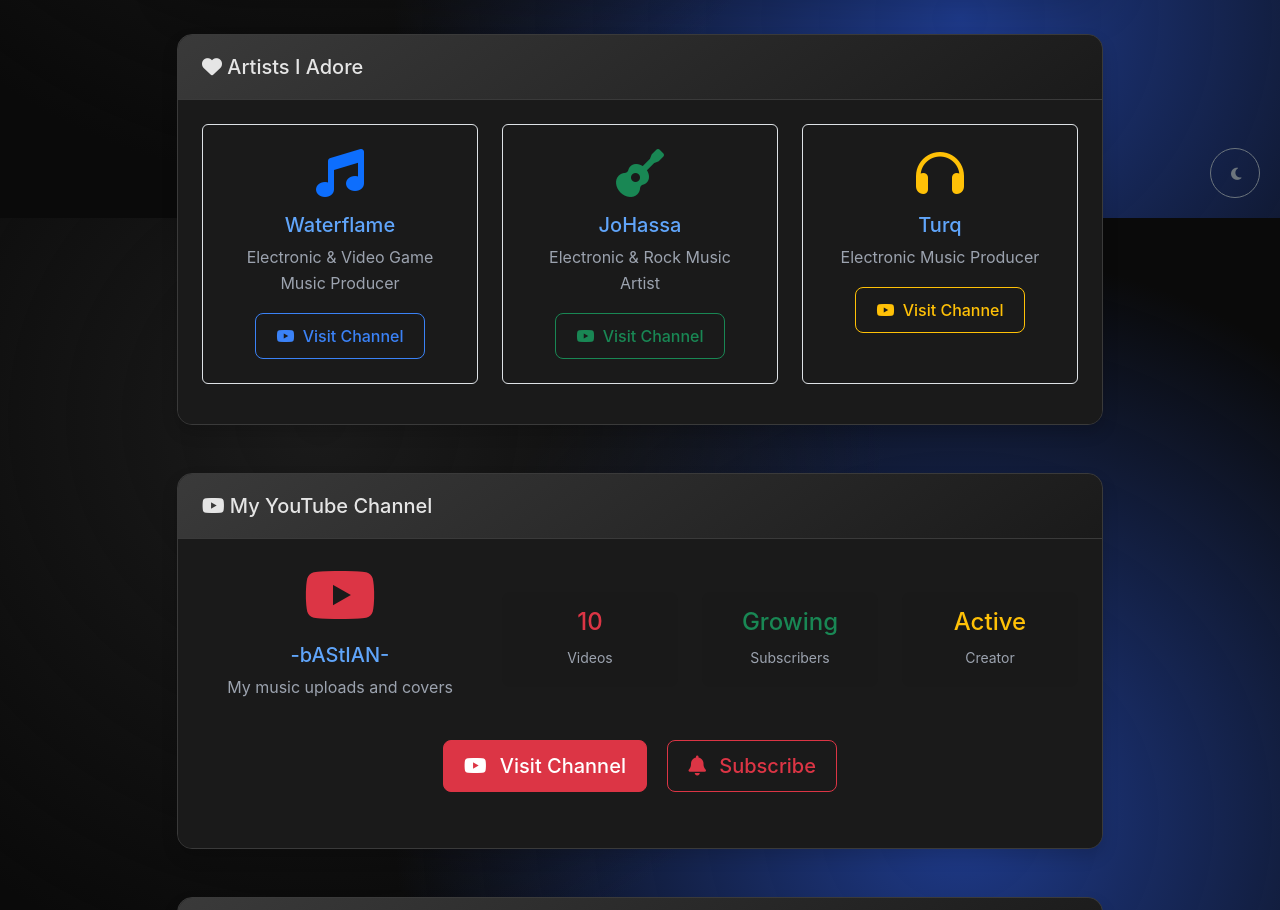
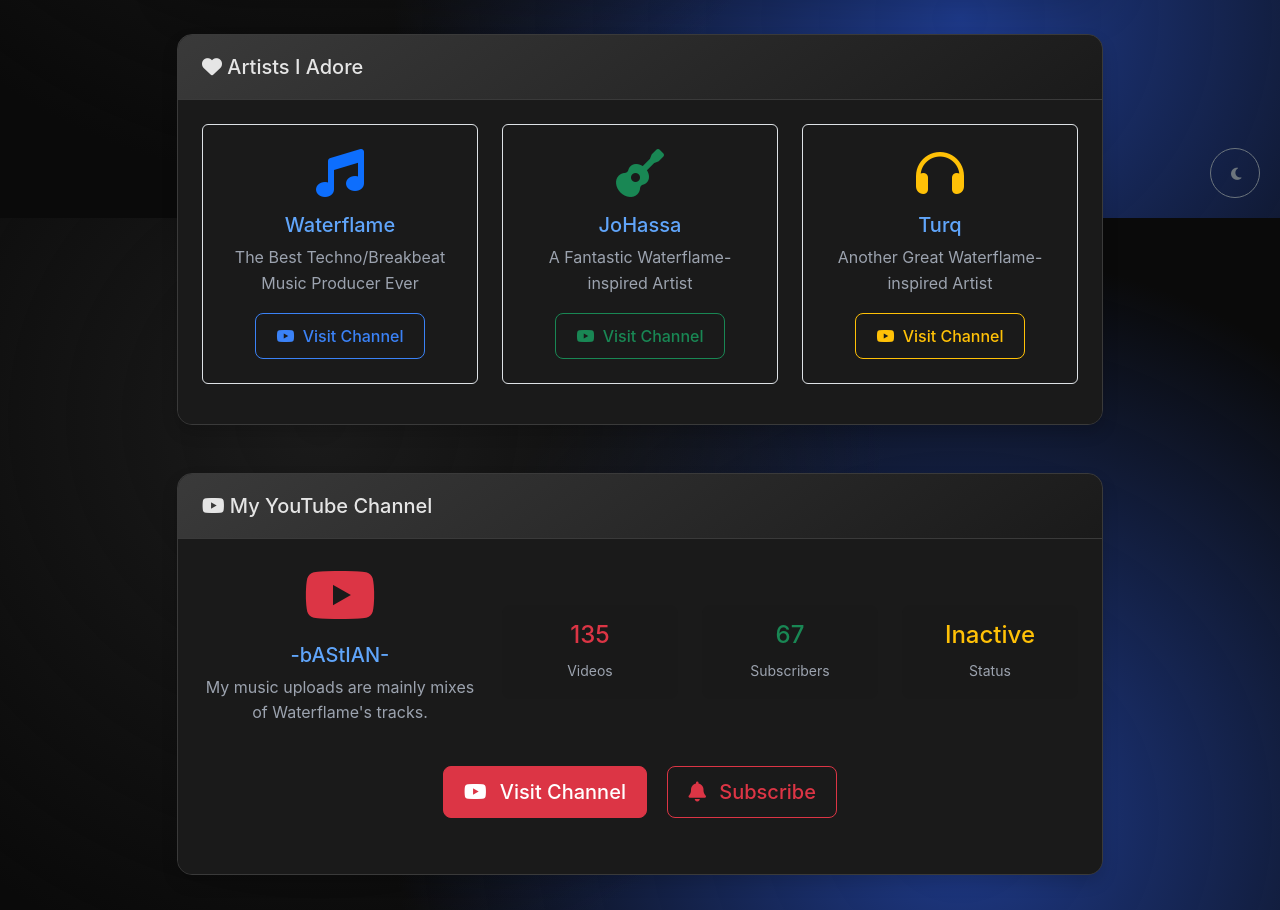
Before and after one commit to BastianKL/zjadowrealm, a Flask app: page /music in a window 1280 px wide. Shown: the part 582-1492 px from the top of the page. Run offline with Flask 3, Linux system fonts and the light colour scheme.

Commit message:
Deploy personalized Music page with user customizations

```diff
--- a/templates/music.html
+++ b/templates/music.html
@@ -48,10 +48,10 @@
                     </div>
                     <div class="col-md-8">
                         <div class="track-info">
-                            <h4 class="track-title text-blue-glow mb-1" id="currentTrackTitle">Perfect - Ed Sheeran Cover</h4>
+                            <h4 class="track-title text-blue-glow mb-1" id="currentTrackTitle">Time Below Legendary Midnight Skies</h4>
                             <h6 class="artist-name text-muted mb-3">by -bAStIAN-</h6>
                             <p class="track-description mb-3" id="currentTrackDescription">
-                                A beautiful acoustic cover of Ed Sheeran's "Perfect". This intimate performance showcases the emotional depth of this beloved song with a personal touch.
+                                This is a mix of some of the best melodies Waterflame has created, I really like the energy it provides, hope you enjoy it too.
                             </p>
 
                             <!-- Track Controls -->
@@ -102,8 +102,8 @@
                         <div class="artist-card text-center p-4 border rounded">
                             <i class="fas fa-music fa-3x text-primary mb-3"></i>
                             <h5 class="text-blue-glow">Waterflame</h5>
-                            <p class="text-muted mb-3">Electronic & Video Game Music Producer</p>
-                            <a href="https://www.youtube.com/@Waterflame89" target="_blank" class="btn btn-outline-primary">
+                            <p class="text-muted mb-3">The Best Techno/Breakbeat Music Producer Ever</p>
+                            <a href="https://www.youtube.com/@WaterflameMusic" target="_blank" class="btn btn-outline-primary">
                                 <i class="fab fa-youtube me-1"></i> Visit Channel
                             </a>
                         </div>
@@ -112,7 +112,7 @@
                         <div class="artist-card text-center p-4 border rounded">
                             <i class="fas fa-guitar fa-3x text-success mb-3"></i>
                             <h5 class="text-blue-glow">JoHassa</h5>
-                            <p class="text-muted mb-3">Electronic & Rock Music Artist</p>
+                            <p class="text-muted mb-3">A Fantastic Waterflame-inspired Artist</p>
                             <a href="https://www.youtube.com/@JoHassaMusic" target="_blank" class="btn btn-outline-success">
                                 <i class="fab fa-youtube me-1"></i> Visit Channel
                             </a>
@@ -122,8 +122,8 @@
                         <div class="artist-card text-center p-4 border rounded">
                             <i class="fas fa-headphones fa-3x text-warning mb-3"></i>
                             <h5 class="text-blue-glow">Turq</h5>
-                            <p class="text-muted mb-3">Electronic Music Producer</p>
-                            <a href="https://www.youtube.com/@TurqMusic" target="_blank" class="btn btn-outline-warning">
+                            <p class="text-muted mb-3">Another Great Waterflame-inspired Artist</p>
+                            <a href="https://www.youtube.com/@skY2445" target="_blank" class="btn btn-outline-warning">
                                 <i class="fab fa-youtube me-1"></i> Visit Channel
                             </a>
                         </div>
@@ -143,7 +143,7 @@
                         <div class="youtube-channel-info">
                             <i class="fab fa-youtube fa-4x text-danger mb-3"></i>
                             <h5 class="text-blue-glow">-bAStIAN-</h5>
-                            <p class="text-muted">My music uploads and covers</p>
+                            <p class="text-muted">My music uploads are mainly mixes of Waterflame's tracks.</p>
                         </div>
                     </div>
                     <div class="col-md-8">
@@ -151,20 +151,20 @@
                             <div class="row text-center">
                                 <div class="col-4">
                                     <div class="stat-item p-3">
-                                        <h4 class="text-danger">10</h4>
+                                        <h4 class="text-danger">135</h4>
                                         <small class="text-muted">Videos</small>
                                     </div>
                                 </div>
                                 <div class="col-4">
                                     <div class="stat-item p-3">
-                                        <h4 class="text-success">Growing</h4>
+                                        <h4 class="text-success">67</h4>
                                         <small class="text-muted">Subscribers</small>
                                     </div>
                                 </div>
                                 <div class="col-4">
                                     <div class="stat-item p-3">
-                                        <h4 class="text-warning">Active</h4>
-                                        <small class="text-muted">Creator</small>
+                                        <h4 class="text-warning">Inactive</h4>
+                                        <small class="text-muted">Status</small>
                                     </div>
                                 </div>
                             </div>
@@ -186,19 +186,19 @@
         <!-- Selected Tracks -->
         <div class="card shadow mb-4">
             <div class="card-header bg-warning text-dark">
-                <h5 class="mb-0"><i class="fas fa-list"></i> Selected Tracks</h5>
+                <h5 class="mb-0"><i class="fas fa-list"></i> Suggested Tracks</h5>
             </div>
             <div class="card-body">
                 <div class="row" id="selectedTracks">
                     <div class="col-md-6 col-lg-4 mb-4">
-                        <div class="track-card" onclick="switchTrack('9S_1gyRKwaY', 'Perfect - Ed Sheeran Cover', 'A beautiful acoustic cover of Ed Sheerans Perfect. This intimate performance showcases the emotional depth of this beloved song.')">
+                        <div class="track-card" onclick="switchTrack('9S_1gyRKwaY', 'Time Below Legendary Midnight Skies', 'This is a mix of some of the best melodies Waterflame has created, I really like the energy it provides, hope you enjoy it too.')">
                             <div class="video-thumbnail">
-                                <img src="https://img.youtube.com/vi/9S_1gyRKwaY/hqdefault.jpg" alt="Perfect Cover" class="img-fluid rounded">
+                                <img src="https://img.youtube.com/vi/9S_1gyRKwaY/hqdefault.jpg" alt="Time Below Legendary Midnight Skies" class="img-fluid rounded">
                                 <div class="video-overlay">
                                     <i class="fas fa-play-circle fa-3x text-white"></i>
                                 </div>
                                 <div class="track-info-overlay">
-                                    <h6 class="text-white mb-1">Perfect - Ed Sheeran Cover</h6>
+                                    <h6 class="text-white mb-1">Time Below Legendary Midnight Skies</h6>
                                     <small class="text-light">by -bAStIAN-</small>
                                 </div>
                             </div>
@@ -206,135 +206,90 @@
                     </div>
 
                     <div class="col-md-6 col-lg-4 mb-4">
-                        <div class="track-card" onclick="switchTrack('Lu07IcTJ2FI', 'Original Song - Midnight Dreams', 'An original composition that takes you on a journey through late-night thoughts and dreams.')">
+                        <div class="track-card" onclick="switchTrack('Lu07IcTJ2FI', 'Autodash Powergrinder', 'Autogrinder, Dash, Horsepower, and Thumpgrinder. What a mix! Enjoy!')">
                             <div class="video-thumbnail">
-                                <img src="https://img.youtube.com/vi/Lu07IcTJ2FI/hqdefault.jpg" alt="Midnight Dreams" class="img-fluid rounded">
+                                <img src="https://img.youtube.com/vi/Lu07IcTJ2FI/hqdefault.jpg" alt="Autodash Powergrinder" class="img-fluid rounded">
                                 <div class="video-overlay">
                                     <i class="fas fa-play-circle fa-3x text-white"></i>
                                 </div>
                                 <div class="track-info-overlay">
-                                    <h6 class="text-white mb-1">Midnight Dreams</h6>
-                                    <small class="text-light">Original by -bAStIAN-</small>
+                                    <h6 class="text-white mb-1">Autodash Powergrinder</h6>
+                                    <small class="text-light">by -bAStIAN-</small>
                                 </div>
                             </div>
                         </div>
                     </div>
 
                     <div class="col-md-6 col-lg-4 mb-4">
-                        <div class="track-card" onclick="switchTrack('VXnuUW-WGhg', 'Acoustic Session - Wonderwall', 'A stripped-down acoustic version of the classic Oasis hit with a personal touch.')">
+                        <div class="track-card" onclick="switchTrack('VXnuUW-WGhg', 'Metro Motion Chase', 'Majorly City Chase and Metropolis, they fit well together I think. I hope you like it!')">
                             <div class="video-thumbnail">
-                                <img src="https://img.youtube.com/vi/VXnuUW-WGhg/hqdefault.jpg" alt="Wonderwall Acoustic" class="img-fluid rounded">
+                                <img src="https://img.youtube.com/vi/VXnuUW-WGhg/hqdefault.jpg" alt="Metro Motion Chase" class="img-fluid rounded">
                                 <div class="video-overlay">
                                     <i class="fas fa-play-circle fa-3x text-white"></i>
                                 </div>
                                 <div class="track-info-overlay">
-                                    <h6 class="text-white mb-1">Wonderwall - Acoustic</h6>
-                                    <small class="text-light">Cover by -bAStIAN-</small>
+                                    <h6 class="text-white mb-1">Metro Motion Chase</h6>
+                                    <small class="text-light">by -bAStIAN-</small>
                                 </div>
                             </div>
                         </div>
                     </div>
 
                     <div class="col-md-6 col-lg-4 mb-4">
-                        <div class="track-card" onclick="switchTrack('dQw4w9WgXcQ', 'Never Gonna Give You Up Cover', 'A modern take on the classic Rick Astley hit with contemporary arrangement.')">
+                        <div class="track-card" onclick="switchTrack('e9iLobg8WHo', 'Killdeluder', 'This track is so good! It almost sounds like a hesitant beast that wants to grab you but is scared of you.')">
                             <div class="video-thumbnail">
-                                <img src="https://img.youtube.com/vi/dQw4w9WgXcQ/hqdefault.jpg" alt="Never Gonna Give You Up" class="img-fluid rounded">
+                                <img src="https://img.youtube.com/vi/e9iLobg8WHo/hqdefault.jpg" alt="Killdeluder" class="img-fluid rounded">
                                 <div class="video-overlay">
                                     <i class="fas fa-play-circle fa-3x text-white"></i>
                                 </div>
                                 <div class="track-info-overlay">
-                                    <h6 class="text-white mb-1">Never Gonna Give You Up</h6>
-                                    <small class="text-light">Cover by -bAStIAN-</small>
+                                    <h6 class="text-white mb-1">Killdeluder</h6>
+                                    <small class="text-light">by -bAStIAN-</small>
                                 </div>
                             </div>
                         </div>
                     </div>
 
                     <div class="col-md-6 col-lg-4 mb-4">
-                        <div class="track-card" onclick="switchTrack('kJQP7kiw5Fk', 'Despacito - Acoustic', 'A soulful acoustic interpretation of the global hit with Spanish guitar influences.')">
+                        <div class="track-card" onclick="switchTrack('e6sc03r5ejI', 'Timebreak', 'Upbeat and relaxing electronic beat!')">
                             <div class="video-thumbnail">
-                                <img src="https://img.youtube.com/vi/kJQP7kiw5Fk/hqdefault.jpg" alt="Despacito Acoustic" class="img-fluid rounded">
+                                <img src="https://img.youtube.com/vi/e6sc03r5ejI/hqdefault.jpg" alt="Timebreak" class="img-fluid rounded">
                                 <div class="video-overlay">
                                     <i class="fas fa-play-circle fa-3x text-white"></i>
                                 </div>
                                 <div class="track-info-overlay">
-                                    <h6 class="text-white mb-1">Despacito - Acoustic</h6>
-                                    <small class="text-light">Cover by -bAStIAN-</small>
+                                    <h6 class="text-white mb-1">Timebreak</h6>
+                                    <small class="text-light">by -bAStIAN-</small>
                                 </div>
                             </div>
                         </div>
                     </div>
 
                     <div class="col-md-6 col-lg-4 mb-4">
-                        <div class="track-card" onclick="switchTrack('9bZkp7q19f0', 'Gangnam Style Remix', 'An electronic remix of the viral K-pop hit with modern production elements.')">
+                        <div class="track-card" onclick="switchTrack('pYwK6r2Nmm0', 'Flightstealer', 'High-energy music to boost mood.')">
                             <div class="video-thumbnail">
-                                <img src="https://img.youtube.com/vi/9bZkp7q19f0/hqdefault.jpg" alt="Gangnam Style Remix" class="img-fluid rounded">
+                                <img src="https://img.youtube.com/vi/pYwK6r2Nmm0/hqdefault.jpg" alt="Flightstealer" class="img-fluid rounded">
                                 <div class="video-overlay">
                                     <i class="fas fa-play-circle fa-3x text-white"></i>
                                 </div>
                                 <div class="track-info-overlay">
-                                    <h6 class="text-white mb-1">Gangnam Style Remix</h6>
-                                    <small class="text-light">Remix by -bAStIAN-</small>
+                                    <h6 class="text-white mb-1">Flightstealer</h6>
+                                    <small class="text-light">by -bAStIAN-</small>
                                 </div>
                             </div>
                         </div>
                     </div>
 
                     <div class="col-md-6 col-lg-4 mb-4">
-                        <div class="track-card" onclick="switchTrack('e9iLobg8WHo', 'Deep Focus Mix', 'A calming deep focus mix perfect for concentration and productivity.')">
+                        <div class="track-card" onclick="switchTrack('RffcTeucykY', 'Bassbeat', 'Calm track that overall sounds nice.')">
                             <div class="video-thumbnail">
-                                <img src="https://img.youtube.com/vi/e9iLobg8WHo/hqdefault.jpg" alt="Deep Focus Mix" class="img-fluid rounded">
+                                <img src="https://img.youtube.com/vi/RffcTeucykY/hqdefault.jpg" alt="Bassbeat" class="img-fluid rounded">
                                 <div class="video-overlay">
                                     <i class="fas fa-play-circle fa-3x text-white"></i>
                                 </div>
                                 <div class="track-info-overlay">
-                                    <h6 class="text-white mb-1">Deep Focus Mix</h6>
-                                    <small class="text-light">Mix by -bAStIAN-</small>
-                                </div>
-                            </div>
-                        </div>
-                    </div>
-
-                    <div class="col-md-6 col-lg-4 mb-4">
-                        <div class="track-card" onclick="switchTrack('e6sc03r5ejI', 'Chill Electronic Vibes', 'Relaxing electronic beats for a chill atmosphere.')">
-                            <div class="video-thumbnail">
-                                <img src="https://img.youtube.com/vi/e6sc03r5ejI/hqdefault.jpg" alt="Chill Electronic" class="img-fluid rounded">
-                                <div class="video-overlay">
-                                    <i class="fas fa-play-circle fa-3x text-white"></i>
-                                </div>
-                                <div class="track-info-overlay">
-                                    <h6 class="text-white mb-1">Chill Electronic Vibes</h6>
-                                    <small class="text-light">Original by -bAStIAN-</small>
-                                </div>
-                            </div>
-                        </div>
-                    </div>
-
-                    <div class="col-md-6 col-lg-4 mb-4">
-                        <div class="track-card" onclick="switchTrack('pYwK6r2Nmm0', 'Upbeat Energy Track', 'High-energy music to boost motivation and mood.')">
-                            <div class="video-thumbnail">
-                                <img src="https://img.youtube.com/vi/pYwK6r2Nmm0/hqdefault.jpg" alt="Upbeat Energy" class="img-fluid rounded">
-                                <div class="video-overlay">
-                                    <i class="fas fa-play-circle fa-3x text-white"></i>
-                                </div>
-                                <div class="track-info-overlay">
-                                    <h6 class="text-white mb-1">Upbeat Energy Track</h6>
-                                    <small class="text-light">Original by -bAStIAN-</small>
-                                </div>
-                            </div>
-                        </div>
-                    </div>
-
-                    <div class="col-md-6 col-lg-4 mb-4">
-                        <div class="track-card" onclick="switchTrack('RffcTeucykY', 'Melodic Journey', 'A beautiful melodic journey through soundscapes.')">
-                            <div class="video-thumbnail">
-                                <img src="https://img.youtube.com/vi/RffcTeucykY/hqdefault.jpg" alt="Melodic Journey" class="img-fluid rounded">
-                                <div class="video-overlay">
-                                    <i class="fas fa-play-circle fa-3x text-white"></i>
-                                </div>
-                                <div class="track-info-overlay">
-                                    <h6 class="text-white mb-1">Melodic Journey</h6>
-                                    <small class="text-light">Original by -bAStIAN-</small>
+                                    <h6 class="text-white mb-1">Bassbeat</h6>
+                                    <small class="text-light">by -bAStIAN-</small>
                                 </div>
                             </div>
                         </div>
```
